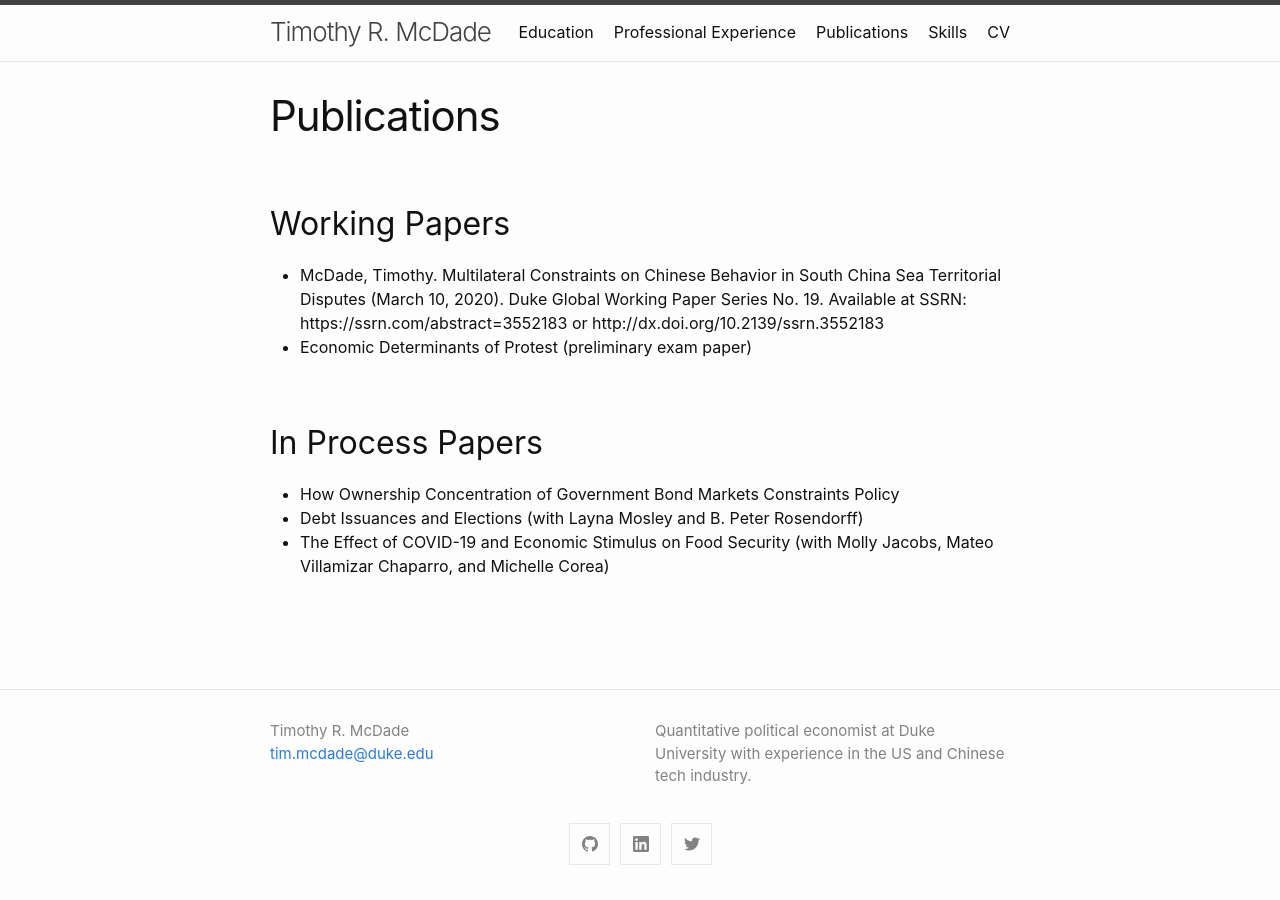
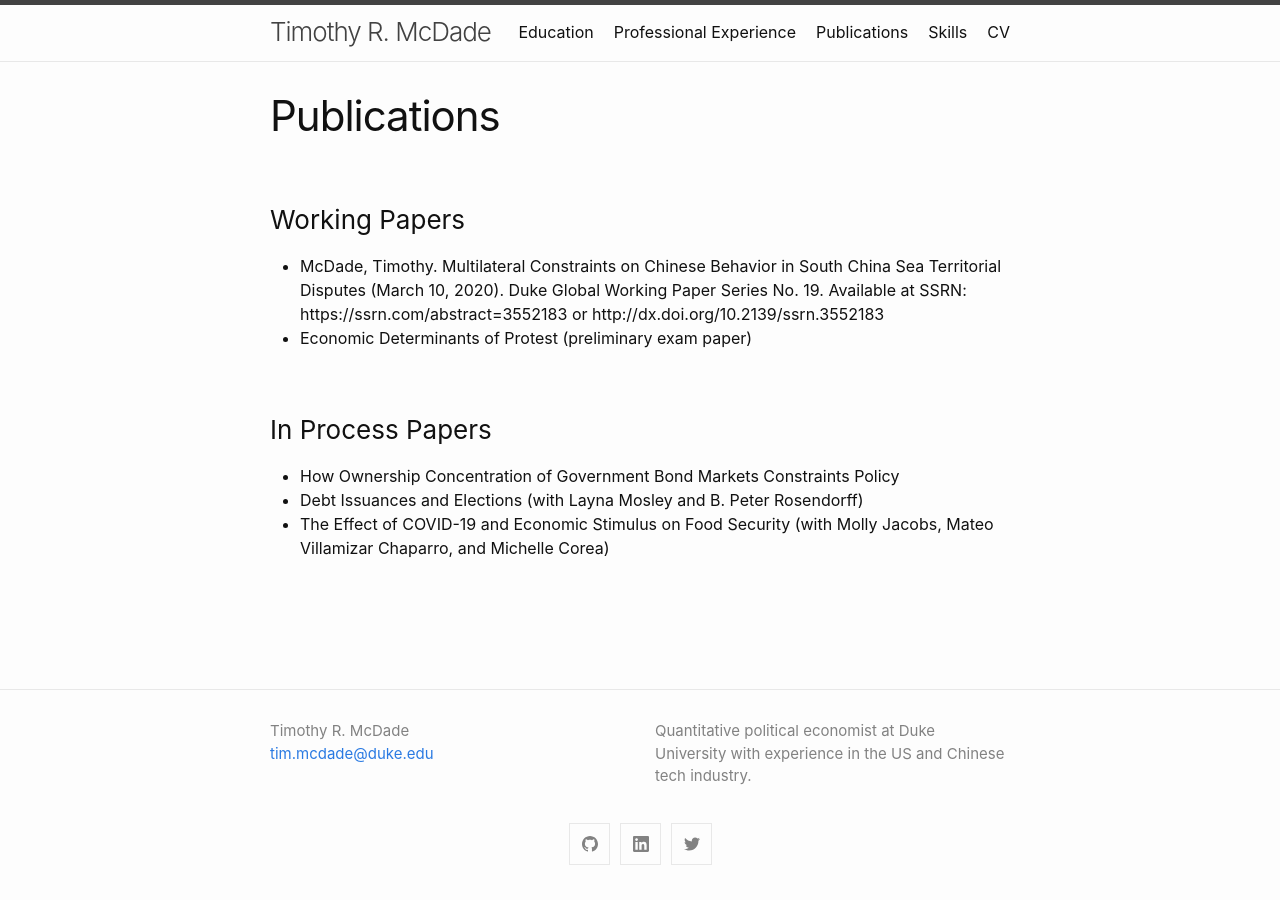
Before and after one commit to trmcdade/trmcdade.github.io, a Jekyll site: the page built from publications.md, in a window 1280 px wide. Built offline with Jekyll 4.4.1, drawn with Linux system fonts in a browser that asks for light colours; our own code applies the rules of GitHub Pages for plain Markdown files.

Commit message:
change title sizes

```diff
--- a/_config.yml
+++ b/_config.yml
@@ -11,10 +11,10 @@ description: > # this means to ignore newlines until "show_excerpts:"
 
 show_excerpts: false # set to true to show excerpts on the homepage
 
-# social_links:
-# twitter_username: trmcdade
-# github_username: trmcdade
-# linkedin_username: timothymcdade
+social_links:
+twitter_username: trmcdade
+github_username: trmcdade
+linkedin_username: timothymcdade
 
 header_pages:
   - education.md
--- a/publications.md
+++ b/publications.md
@@ -2,12 +2,12 @@
 title: Publications
 ---
 
-## Working Papers
+### Working Papers
 
   - McDade, Timothy. Multilateral Constraints on Chinese Behavior in South China Sea Territorial Disputes (March 10, 2020). Duke Global Working Paper Series No. 19. Available at SSRN: https://ssrn.com/abstract=3552183 or http://dx.doi.org/10.2139/ssrn.3552183
   - Economic Determinants of Protest (preliminary exam paper)
 
-## In Process Papers
+### In Process Papers
 
   - How Ownership Concentration of Government Bond Markets Constraints Policy
   - Debt Issuances and Elections (with Layna Mosley and B. Peter Rosendorff)
```
Also changed, not shown: skills.md (+5 -5 lines).
